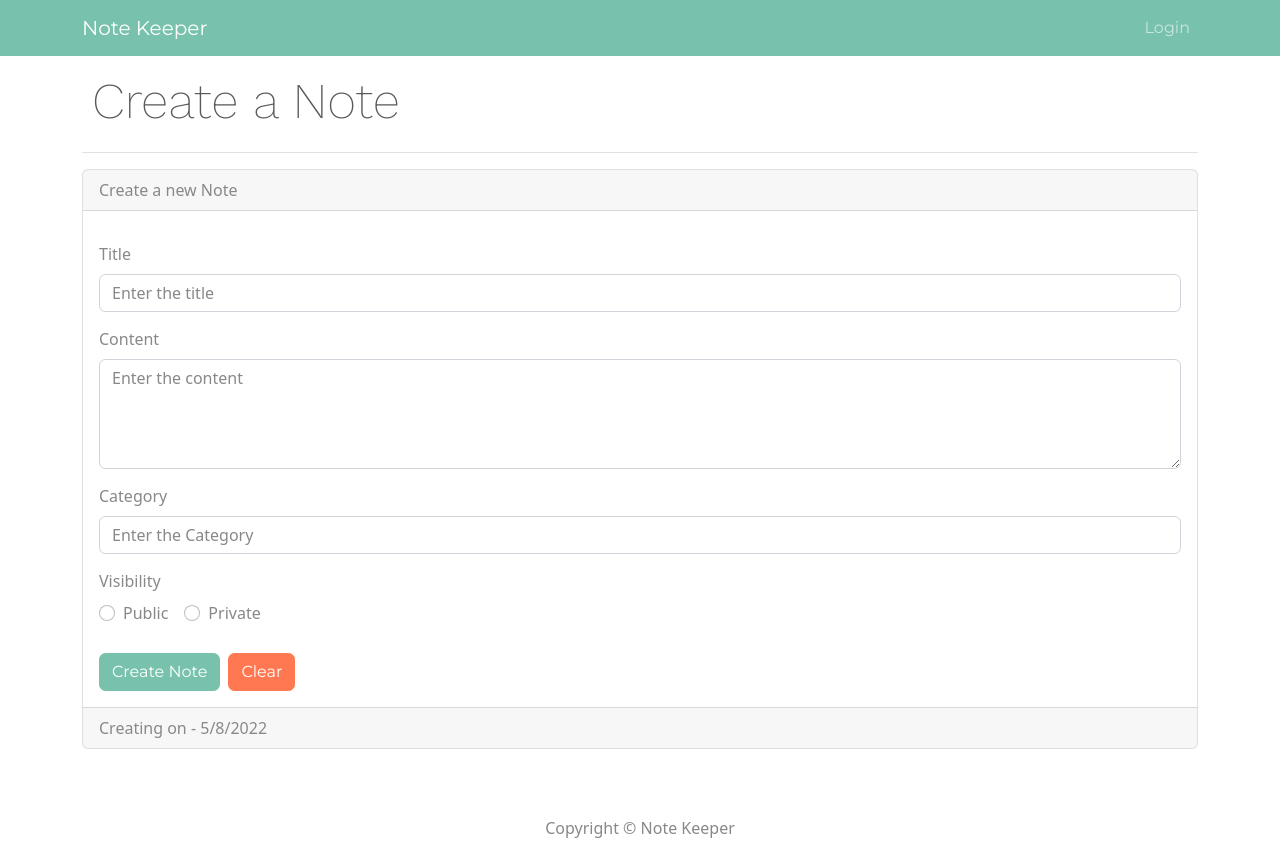
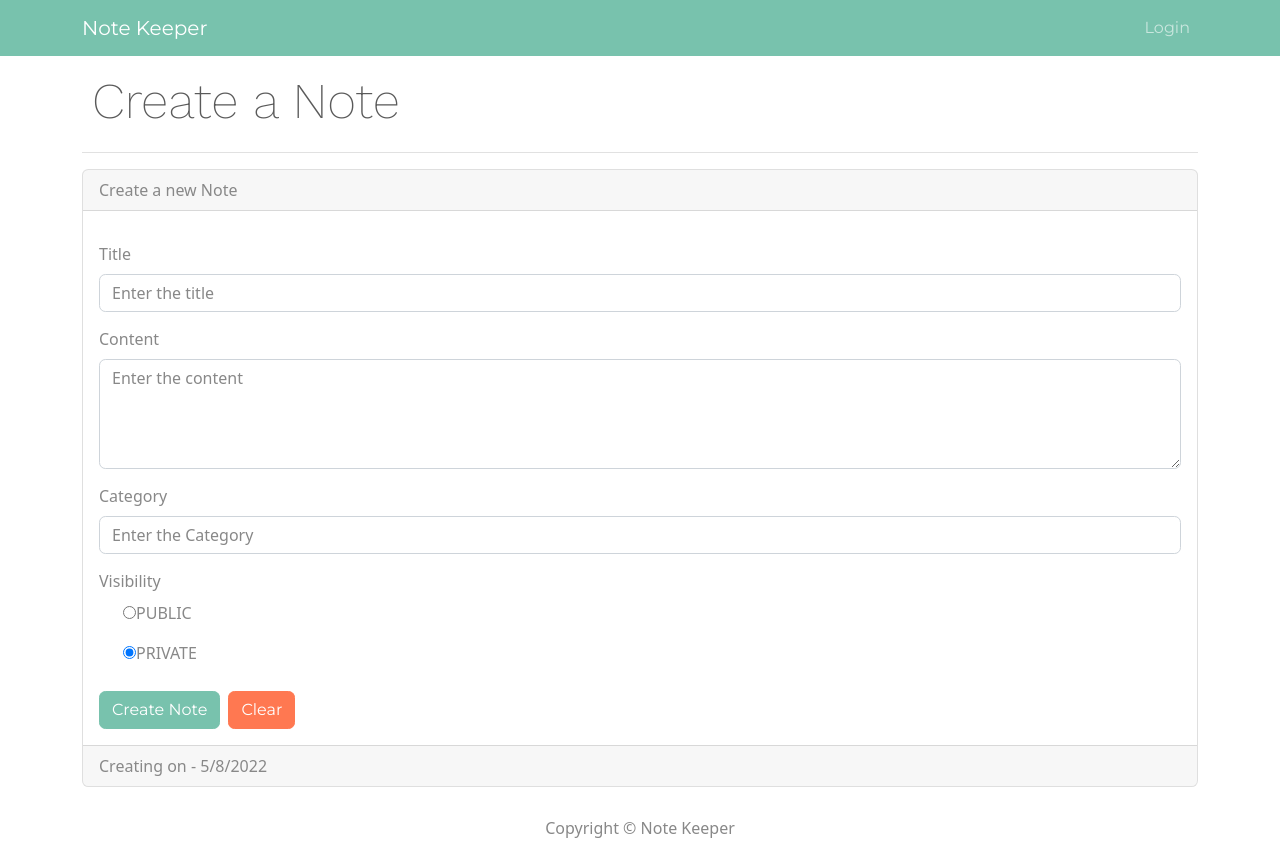
Before and after one commit to lisha149/NoteKeeper, a React (Create React App) app in the folder frontend/: page /createnote in a window 1280 px wide. Built offline with nearby package versions, Linux system fonts and the light colour scheme.

Commit message:
set default status in create and update  notes modules

```diff
--- a/frontend/src/actions/notesActions.js
+++ b/frontend/src/actions/notesActions.js
@@ -48,7 +48,7 @@ export const listNotes = () => async (dispatch, getState) => {
 };
 
 export const createNoteAction =
-  (title, content, category) => async (dispatch, getState) => {
+  (title, content, category, visibility) => async (dispatch, getState) => {
     try {
       dispatch({
         type: NOTES_CREATE_REQUEST,
@@ -67,7 +67,7 @@ export const createNoteAction =
 
       const { data } = await axios.post(
         `/api/notes/create`,
-        { title, content, category },
+        { title, content, category, visibility },
         config
       );
 
@@ -86,7 +86,7 @@ export const createNoteAction =
     }
   };
 export const updateNoteAction =
-  (id, title, content, category) => async (dispatch, getState) => {
+  (id, title, content, category, visibility) => async (dispatch, getState) => {
     try {
       dispatch({
         type: NOTES_UPDATE_REQUEST,
@@ -105,7 +105,7 @@ export const updateNoteAction =
 
       const { data } = await axios.put(
         `/api/notes/${id}`,
-        { title, content, category },
+        { title, content, category, visibility },
         config
       );
 
--- a/frontend/src/screens/Createnote/CreateNote.js
+++ b/frontend/src/screens/Createnote/CreateNote.js
@@ -12,7 +12,9 @@ const CreateNote = () => {
   const [title, setTitle] = useState("");
   const [content, setContent] = useState("");
   const [category, setCategory] = useState("");
-  const [visibility, setVisibility] = useState("");
+  const [visibility, setVisibility] = useState("PRIVATE");
+
+  let status = ["PUBLIC", "PRIVATE"];
 
   const dispatch = useDispatch();
 
@@ -30,7 +32,7 @@ const CreateNote = () => {
   const submitHandler = (e) => {
     e.preventDefault();
     if (!title || !content || !category) return;
-    dispatch(createNoteAction(title, content, category));
+    dispatch(createNoteAction(title, content, category, visibility));
 
     history.push("/mynotes");
     resetHandler();
@@ -78,26 +80,23 @@ const CreateNote = () => {
 
               <Form.Group controlId="visibility">
                 <Form.Label>Visibility</Form.Label>
-                {["radio"].map((type) => (
-                  <div key={`inline-${type}`} className="mb-3">
-                    <Form.Check
-                      inline
-                      label="Public"
-                      name="group"
-                      type={type}
-                      id={`inline-${type}-1`}
-                      onChange={(e) => setVisibility(e.target.value)}
-                    />
-                    <Form.Check
-                      inline
-                      label="Private"
-                      name="group"
-                      type={type}
-                      id={`inline-${type}-2`}
-                      onChange={(e) => setVisibility(e.target.value)}
-                    />
-                  </div>
-                ))}
+                <Form.Check>
+                  {status.map((result) => (
+                    <div className="mb-3">
+                      <>
+                        <input
+                          type="radio"
+                          value={result}
+                          name="radiovalues"
+                          checked={visibility === result}
+                          onChange={(e) => setVisibility(e.target.value)}
+                        />
+                        {result}
+                      </>
+                    </div>
+                  ))}
+                  {/* <h5>{visibility}</h5> */}
+                </Form.Check>
               </Form.Group>
 
               {loading && <Loading size={50} />}
--- a/frontend/src/screens/Mynotes/MyNotes.js
+++ b/frontend/src/screens/Mynotes/MyNotes.js
@@ -35,6 +35,7 @@ const MyNotes = ({ search }) => {
   const deleteHandler = (id) => {
     if (window.confirm("Are you sure you want to delete?")) {
       dispatch(deleteNoteAction(id));
+      window.location.reload();
     }
   };
 
--- a/frontend/src/screens/Singlenote/UpdateDeleteNote.js
+++ b/frontend/src/screens/Singlenote/UpdateDeleteNote.js
@@ -13,7 +13,7 @@ const UpdateNote = ({ match }) => {
   const [content, setContent] = useState();
   const [category, setCategory] = useState();
   const [date, setDate] = useState("");
-  const [visibility, setVisibility] = useState("");
+  const [visibility, setVisibility] = useState("PRIVATE");
 
   const history = useHistory();
   // hook
@@ -61,7 +61,7 @@ const UpdateNote = ({ match }) => {
     history.push("/mynotes");
     window.location.reload();
   };
-
+  let status = ["PUBLIC", "PRIVATE"];
   return (
     <Main title="Edit Note">
       <div className="updateNoteContainer">
@@ -108,26 +108,23 @@ const UpdateNote = ({ match }) => {
 
               <Form.Group controlId="visibility">
                 <Form.Label>Visibility</Form.Label>
-                {["radio"].map((type) => (
-                  <div key={`inline-${type}`} className="mb-3">
-                    <Form.Check
-                      inline
-                      label="Public"
-                      name="group"
-                      type={type}
-                      id={`inline-${type}-1`}
-                      onChange={(e) => setVisibility(e.target.value)}
-                    />
-                    <Form.Check
-                      inline
-                      label="Private"
-                      name="group"
-                      type={type}
-                      id={`inline-${type}-2`}
-                      onChange={(e) => setVisibility(e.target.value)}
-                    />
-                  </div>
-                ))}
+                <Form.Check>
+                  {status.map((result) => (
+                    <div className="mb-3">
+                      <>
+                        <input
+                          type="radio"
+                          value={result}
+                          name="radiovalues"
+                          checked={visibility === result}
+                          onChange={(e) => setVisibility(e.target.value)}
+                        />
+                        {result}
+                      </>
+                    </div>
+                  ))}
+                  {/* <h5>{visibility}</h5> */}
+                </Form.Check>
               </Form.Group>
 
               {loading && <Loading size={50} />}
```
